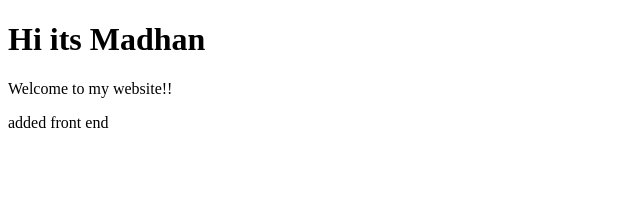
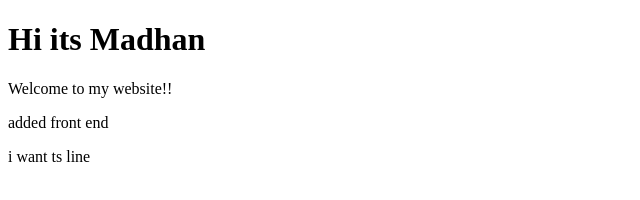
Before and after one commit to Madhan-kumar-E/learn, a plain HTML site: page index.html in a window 1280 px wide. Shown: the full height of the page, 0-640 px from the left. Drawn offline with Linux system fonts and the light colour scheme.

Commit message:
feat : new linw

```diff
--- a/index.html
+++ b/index.html
@@ -9,5 +9,6 @@
     <h1>Hi its Madhan</h1>
     <p>Welcome to my website!!</p>
     <p>added front end</p>
+    <p>i want ts line</p>
 </body>
 </html>
```
